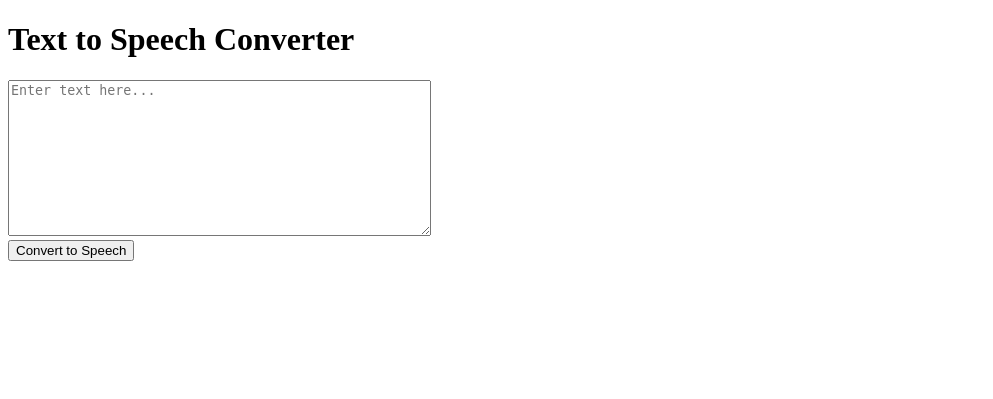
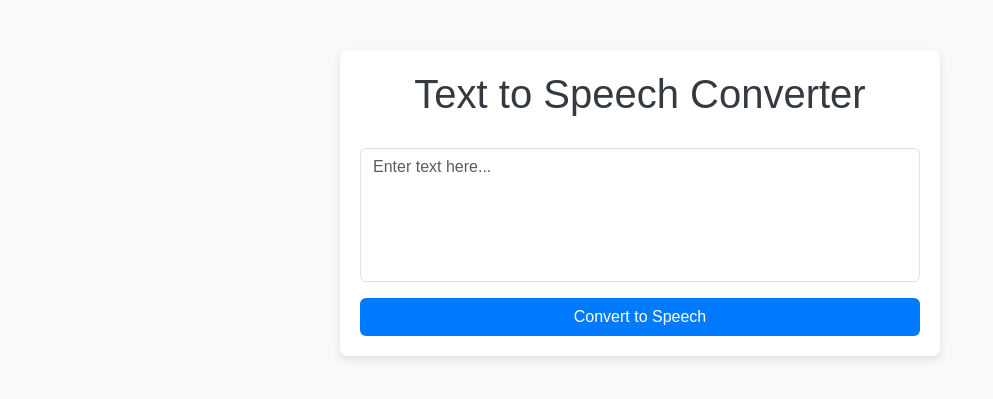
Before and after one commit to ArttyLists/TextToSpeechApp, a Flask app: page / in a window 1280 px wide. Shown: the top 399 px of the page, without its empty margins (0-993 px from the left). Run offline with Flask 3, Linux system fonts and the light colour scheme.

Commit message:
Improved front-end with Bootstrap styling

```diff
--- a/templates/index.html
+++ b/templates/index.html
@@ -4,35 +4,82 @@
     <meta charset="UTF-8">
     <meta name="viewport" content="width=device-width, initial-scale=1.0">
     <title>Text to Speech App</title>
+
+    <!-- Bootstrap CSS -->
+    <link href="https://cdn.jsdelivr.net/npm/bootstrap@5.3.0-alpha1/dist/css/bootstrap.min.css" rel="stylesheet" integrity="sha384-KyZXEAg3QhqLMpG8r+8fhAXLRZ2la3f5K3pDI5I5kIcKp0Kq2Pp7r/CVf+bW7X8e" crossorigin="anonymous">
+
+    <!-- Custom CSS -->
+    <style>
+        body {
+            background-color: #f8f9fa;
+            font-family: 'Arial', sans-serif;
+            padding-top: 50px;
+        }
+        .container {
+            max-width: 600px;
+            margin: 0 auto;
+            background-color: white;
+            padding: 20px;
+            border-radius: 8px;
+            box-shadow: 0 4px 8px rgba(0,0,0,0.1);
+        }
+        h1 {
+            text-align: center;
+            color: #343a40;
+            margin-bottom: 30px;
+        }
+        textarea {
+            resize: none;
+        }
+        .btn-custom {
+            background-color: #007bff;
+            color: white;
+        }
+        .btn-custom:hover {
+            background-color: #0056b3;
+        }
+        .messages {
+            margin-bottom: 20px;
+        }
+    </style>
 </head>
 <body>
+
+    <div class="container">
         <h1>Text to Speech Converter</h1>
 
         <!-- Flash messages for conversion success/failure -->
         {% with messages = get_flashed_messages() %}
             {% if messages %}
+                <div class="alert alert-info messages">
                     <ul>
                     {% for message in messages %}
                         <li>{{ message }}</li>
                     {% endfor %}
                     </ul>
+                </div>
             {% endif %}
         {% endwith %}
 
         <!-- Form to input text -->
         <form action="/convert" method="POST">
-        <textarea name="text" rows="10" cols="50" placeholder="Enter text here..."></textarea>
-        <br>
-        <input type="submit" value="Convert to Speech">
+            <div class="mb-3">
+                <textarea class="form-control" name="text" rows="5" placeholder="Enter text here..."></textarea>
+            </div>
+            <button type="submit" class="btn btn-custom w-100">Convert to Speech</button>
         </form>
 
         <!-- Show the download button only after conversion -->
         {% if audio_file %}
         <br>
         <form action="/download" method="GET">
-        <button type="submit">Download MP3</button>
+            <button type="submit" class="btn btn-success w-100 mt-3">Download MP3</button>
         </form>
         {% endif %}
+    </div>
+
+    <!-- Bootstrap JS and dependencies -->
+    <script src="https://cdn.jsdelivr.net/npm/bootstrap@5.3.0-alpha1/dist/js/bootstrap.bundle.min.js" integrity="sha384-w76AOS7fQQ5Rt0FSrDsVc4NV7gktsNOcwS3LA+z8b94qPEbCk+vSTPVR06v3HbO" crossorigin="anonymous"></script>
 
 </body>
 </html>
```
Lines whose indentation alone changed are shown as unchanged.
